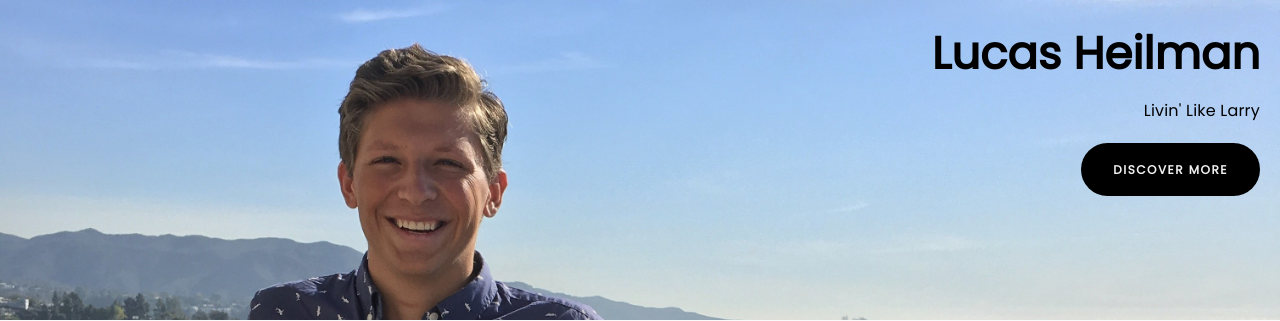
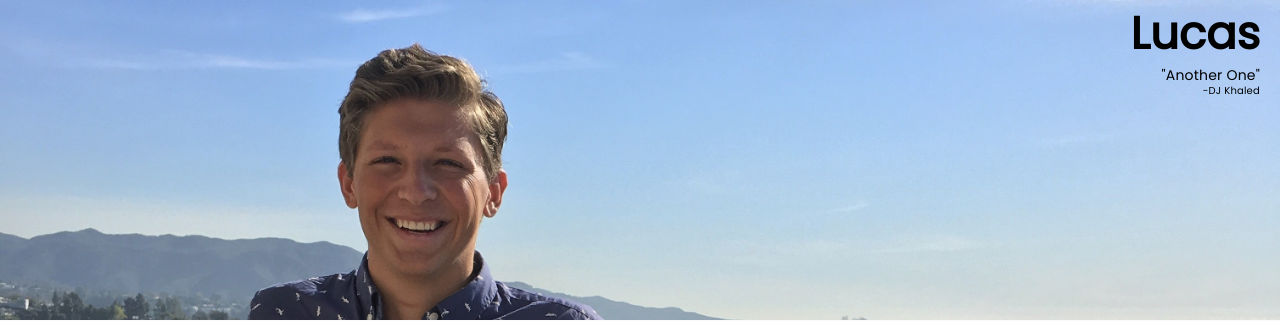
Before and after one commit to lucasheilman/lucasheilman-site, a Django app: page / in a window 1280 px wide. Shown: the top 321 px of the page. Run offline with Django 3.2, Linux system fonts and the light colour scheme; some libraries are stand-ins or nearby versions.

Commit message:
changing header content

```diff
--- a/website/templates/website/index.html
+++ b/website/templates/website/index.html
@@ -44,9 +44,13 @@ http://www.tooplate.com/view/2087-kalay
 
                <div class="col-md-offset-5 col-md-7 col-sm-12">
                     <div style="text-align: right; padding-right: 20px; padding-left: 20px">
-                         <h1 class="wow fadeInUp" style="color:black;" >Lucas Heilman</h1>
-                         <p class="wow fadeInUp" style="color:black;">Livin' Like Larry</p>
+                         <h1 class="wow fadeInUp" style="color:black; margin-top: 0px; margin-bottom: -5px;" >Lucas</h1>
+
+                         <p class="wow fadeInUp" style="color:black; margin-bottom: -10px; font-size: 14px">"Another One"</p>
+                         <p class="wow fadeInUp" style="color:black; font-size: 10px">-DJ Khaled</p>
+                         {% comment %}
                          <a href="#service" class="wow fadeInUp smoothScroll btn btn-default section-btn" style="margin-top: 10px" >discover more</a>
+                         {% endcomment %}
                     </div>
                </div>
 
```
